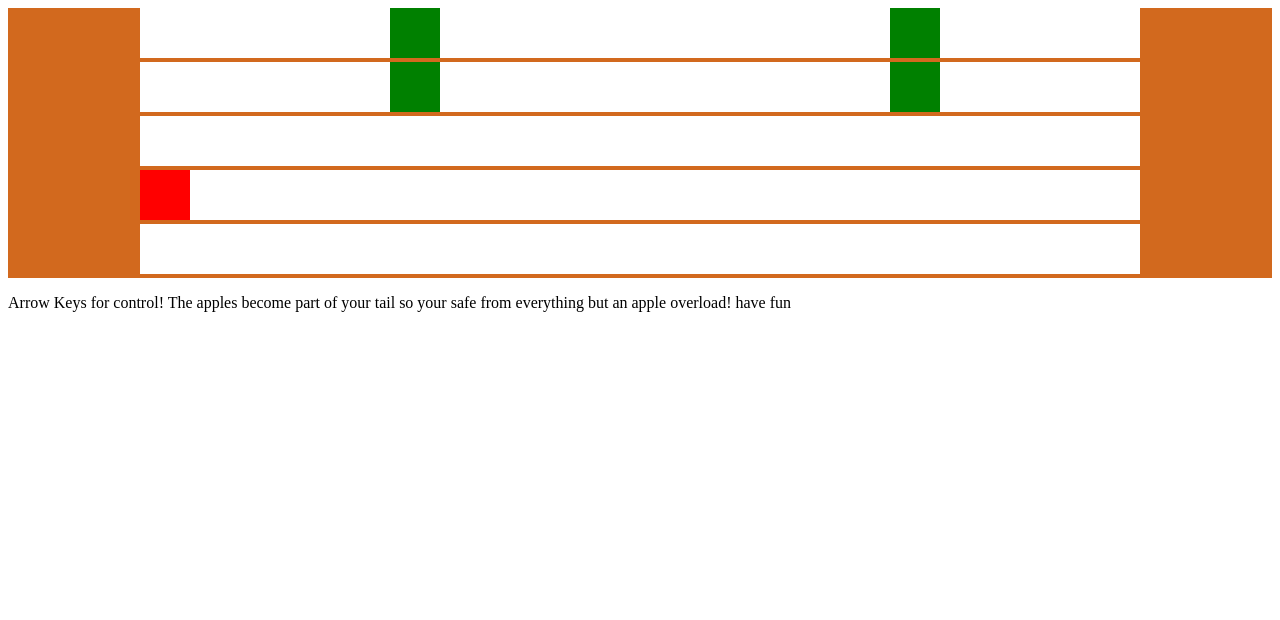
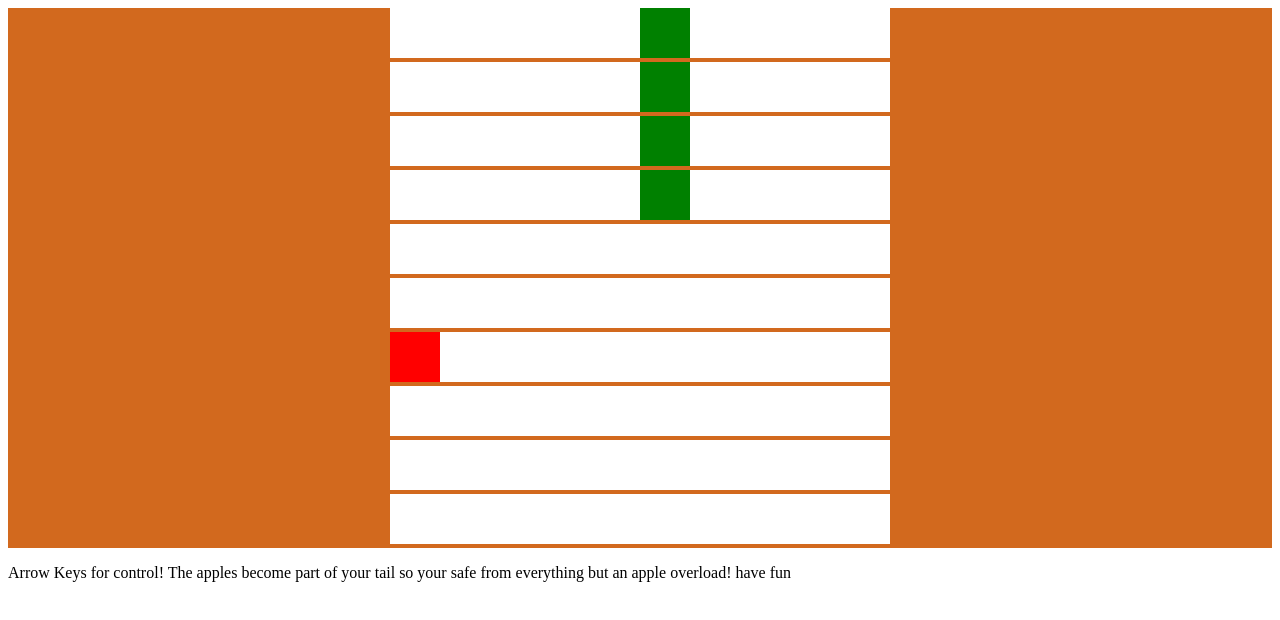
Before and after one commit to crododile/friendly-snake, a plain HTML site: page index.html in a window 1280 px wide. Drawn offline with nearby package versions, Linux system fonts and the light colour scheme.

Commit message:
fixed rezizing problem

```diff
--- a/snake_ui.js
+++ b/snake_ui.js
@@ -41,6 +41,7 @@
     this.board.board.forEach(function(row){
       var $div = $("<div></div>")
 	  $div.addClass('row')
+	  $div.addClass('container-fluid')
       row.forEach(function(spot){
 
         if (spot === "S") $div.append("<div class='green'></div>");
@@ -48,6 +49,7 @@
         else $div.append("<div class='white'></div>");
       });
       $el.append($div)
+	  $el.append('<br>')
     });
   }
 
--- a/snakes.css
+++ b/snakes.css
@@ -19,7 +19,8 @@
 }
 
 .row {
-   display: inline-block;;
+	display: inline-block;
+
 }
 
 .white {
```
